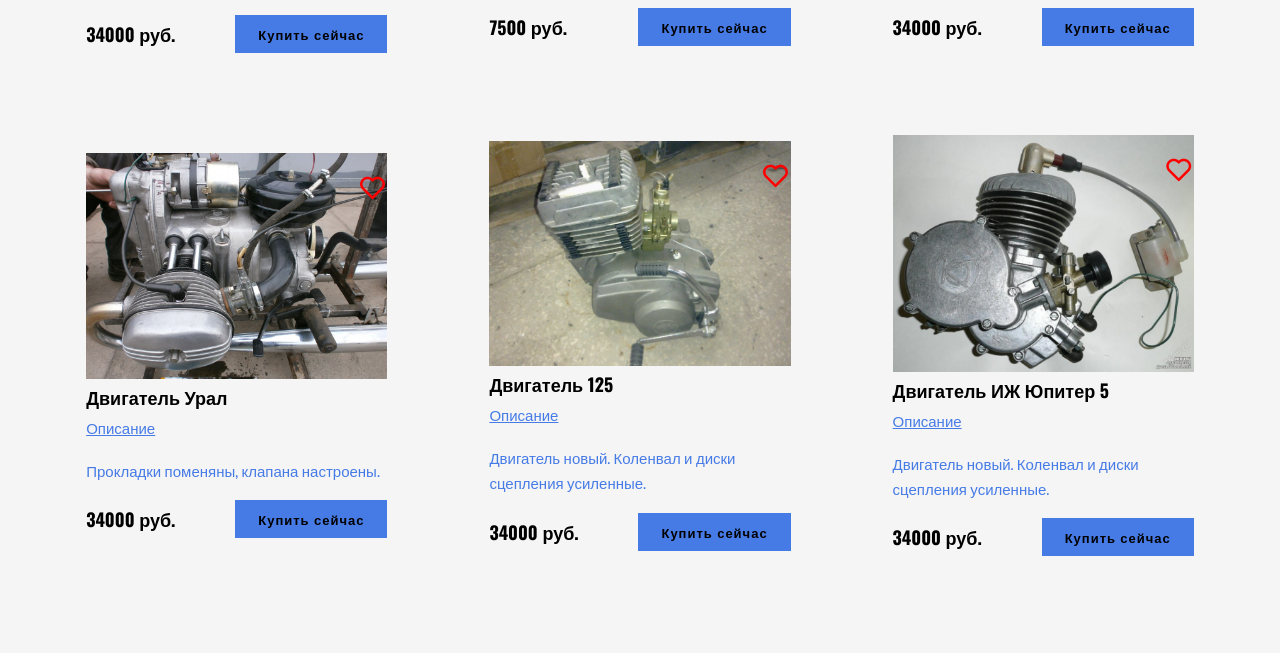
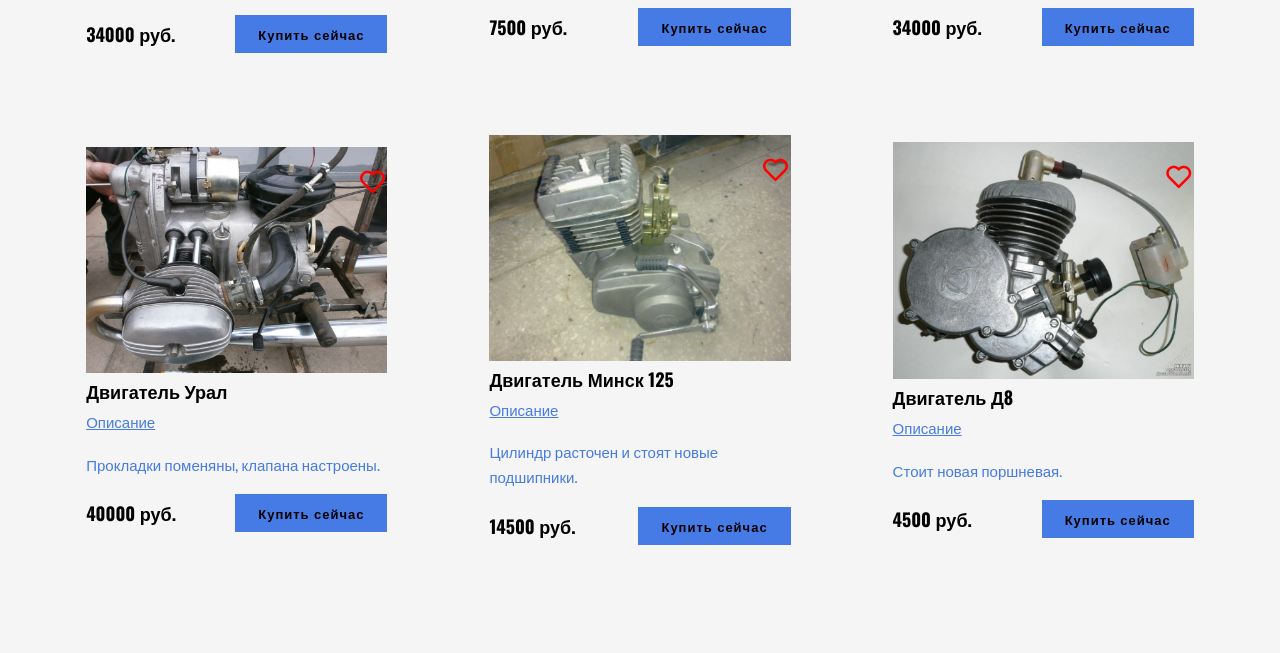
Before and after one commit to mima1407/motorcycle-parts, a plain HTML site: page index.html in a window 1280 px wide. Shown: the part 2196-2849 px from the top of the page. Drawn offline with nearby package versions, Linux system fonts and the light colour scheme.

Commit message:
Update index.html

```diff
--- a/index.html
+++ b/index.html
@@ -137,7 +137,7 @@
                 <p>Прокладки поменяны, клапана настроены.</p>
                 <div class="in-text">
                     <div class="price">
-                        <h4>34000 руб.</h4>
+                        <h4>40000 руб.</h4>
                     </div>
                     <div class="s-btnn">
                         <a href="#">Купить сейчас</a>
@@ -149,12 +149,12 @@
             </div>
             <div class="row">
                 <img src="shop/5.jpg" alt="">
-                <h3>Двигатель 125</h3>
+                <h3>Двигатель Минск 125</h3>
                 <p style="text-decoration: underline;">Описание</p>
-                <p>Двигатель новый. Коленвал и диски сцепления усиленные.</p>
+                <p>Цилиндр расточен и стоят новые подшипники.</p>
                 <div class="in-text">
                     <div class="price">
-                        <h4>34000 руб.</h4>
+                        <h4>14500 руб.</h4>
                     </div>
                     <div class="s-btnn">
                         <a href="#">Купить сейчас</a>
@@ -166,12 +166,12 @@
             </div>
             <div class="row">
                 <img src="shop/6.jpg" alt="">
-                <h3>Двигатель ИЖ Юпитер 5</h3>
+                <h3>Двигатель Д8</h3>
                 <p style="text-decoration: underline;">Описание</p>
-                <p>Двигатель новый. Коленвал и диски сцепления усиленные.</p>
+                <p> Стоит новая поршневая.</p>
                 <div class="in-text">
                     <div class="price">
-                        <h4>34000 руб.</h4>
+                        <h4>4500 руб.</h4>
                     </div>
                     <div class="s-btnn">
                         <a href="#">Купить сейчас</a>
```
